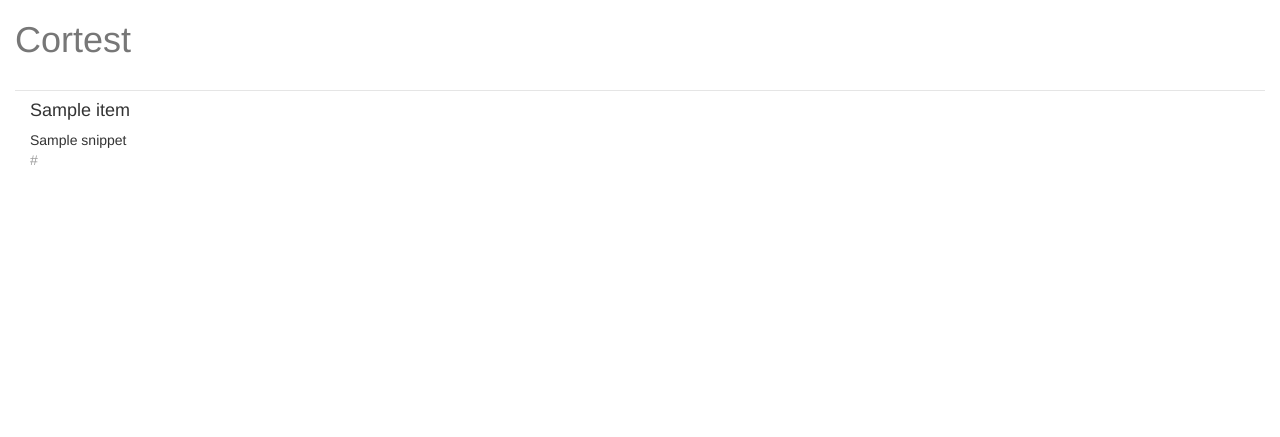
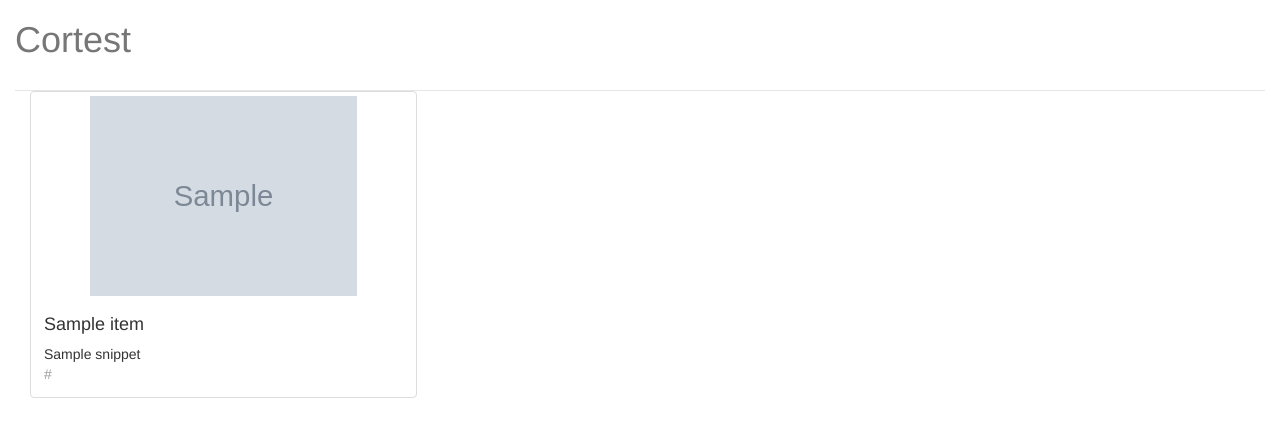
Before and after one commit to R5n3h/cortest, a Flask app: template templates/index.html in a window 1280 px wide. Shown: the top 437 px of the page. Run offline with Flask 2, Linux system fonts and the light colour scheme; the template is opened without the code that fills it: most values are stand-ins (such as "Sample title", 1, 10 or a date in 2020); grey boxes marked "Sample" are stand-in pictures; some libraries are stand-ins or nearby versions.

Commit message:
update template. change run function

```diff
--- a/main.py
+++ b/main.py
@@ -12,9 +12,10 @@ threadLock = threading.Lock()
 threads = []
 searchLink = "https://www.googleapis.com/customsearch/v1" \
              "?q=%(q)s" \
-             "&num=%(num)" \
-             "d&key=AIzaSyDfM13UigJxr9AHsV15y37lhfEMS66zvS8" \
-             "&cx=010864854750275129855:bq0gjrtykuk&alt=json"
+             "&num=%(num)d" \
+             "d&key=AIzaSyAmlXbO3ADJNfbsSMKMEd2-j8PXcE5rksU" \
+             "&cx=010864854750275129855:bq0gjrtykuk" \
+             "&alt=json"
 
 with open('links.txt', 'r') as readfile:
     data_file = readfile.read()
@@ -42,12 +43,11 @@ class SearchThread(threading.Thread):
     def run(self):
         threadLock.acquire()
         link = searchLink % {
-            "start": 0,
             "num": 1,
             "q": self.term,
         }
+
         print "Start Thread name %s. open url for %s" % (self.getName(), self.term)
-
         try:
             response = urllib2.urlopen(link)
             response_json = json.loads(response.read())
--- a/templates/index.html
+++ b/templates/index.html
@@ -29,15 +29,24 @@
             <h1 class="text-muted">Cortest</h1>
         </div>
         <div class="col-lg-12">
+            <div class="row">
                 {% for item in items %}
-            <div class="item">
+                <div class="col-sm-6 col-md-4">
+                    <div class="thumbnail">
+                        <img src="{{ item.pagemap.cse_thumbnail.src }}" style="display: block; height: 200px;">
+                        <div class="caption item">
                             <h4>{{ item.title }}</h4>
                             <p>{{ item.snippet }}</p>
                             <a href="{{ item.link }}">{{ item.link }}</a>
                         </div>
+                    </div>
+                </div>
                 {% else %}
+                <div class="col-md-10">
                     <h3>Oopsy, items list is empty... try again later.</h3>
+                </div>
                 {% endfor %}
+            </div>
         </div>
     </div>
     <!-- jQuery (necessary for Bootstrap's JavaScript plugins) -->
```
Lines whose indentation alone changed are shown as unchanged.
